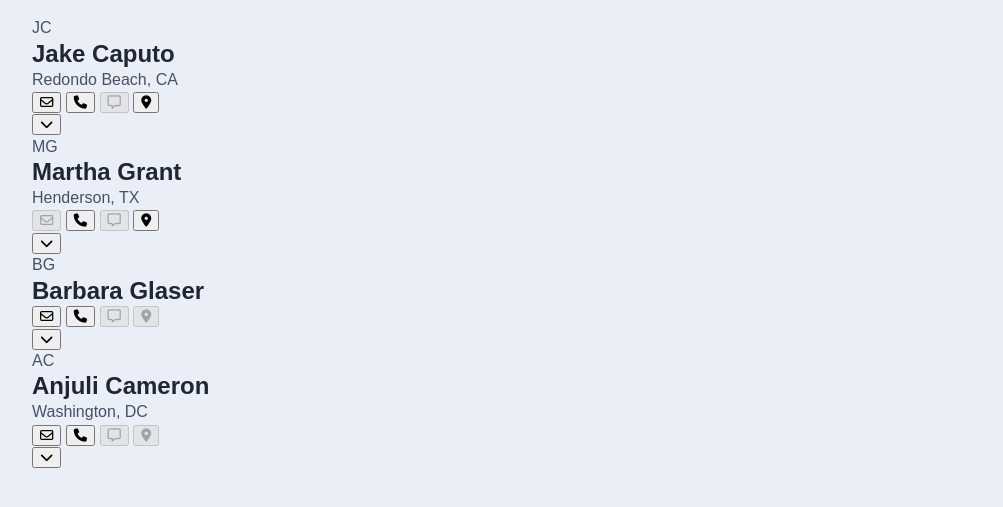
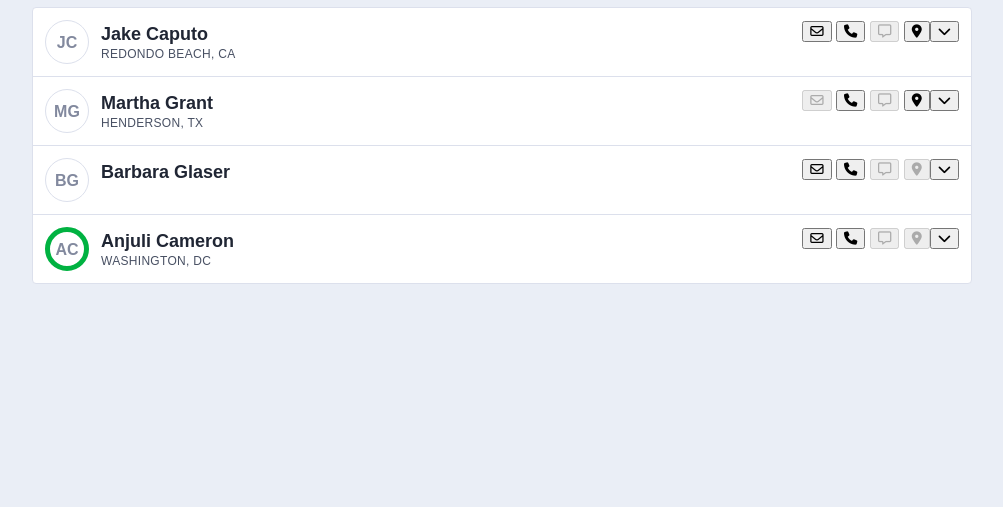
Before and after one commit to kyleschaeffer/ab-contacts, a website: page src/index.html in a window 1280 px wide. Shown: the part 61-568 px from the top of the page, without its empty margins (138-1141 px from the left). Drawn offline with Linux system fonts and the light colour scheme; a web font is replaced by a local one.

Commit message:
Add media list styles

```diff
--- a/src/css/app.css
+++ b/src/css/app.css
@@ -22,6 +22,7 @@
   /* Font weights */
   --w-light: 300;
   --w-normal: 400;
+  --w-med: 500;
   --w-semi: 600;
   --w-bold: 700;
 
@@ -29,6 +30,9 @@
   --h-compact: 1.2;
   --h-normal: 1.4;
   --h-expanded: 1.6;
+
+  /* Style */
+  --radius: 4px;
 
   /* Motion */
   --t-subtle: .2s;
@@ -100,7 +104,7 @@ figure {
   align-items: center;
   display: flex;
   flex-wrap: wrap;
-  margin-bottom: var(--gutter);
+  margin-bottom: calc(var(--gutter) / 2);
 }
 
 .title {
@@ -124,6 +128,84 @@ figure {
   }
 }
 
+/* Media list */
+.media-list {
+  background: var(--c-lightest);
+  border: 1px solid var(--c-light);
+  border-radius: var(--radius);
+}
+
+/* Media */
+.media {
+  display: flex;
+  flex-wrap: wrap;
+  padding: 12px;
+}
+
+.media + .media {
+  border-top: 1px solid var(--c-light);
+}
+
+/* Media thumbnails */
+.media-thumb {
+  border: 1px solid var(--c-light);
+  border-radius: 50%;
+  height: 44px;
+  margin-right: 12px;
+  width: 44px;
+}
+
+.media-thumb.is-success {
+  border-color: var(--c-success);
+  border-width: 5px;
+}
+
+.initials {
+  color: var(--c-dark);
+  display: block;
+  font-weight: var(--w-semi);
+  line-height: 44px;
+  text-align: center;
+}
+
+.is-success .initials {
+  line-height: 36px;
+}
+
+/* Media title */
+.media-title {
+  font-size: 1.125rem;
+  font-weight: var(--w-semi);
+  margin-top: 0.25rem;
+}
+
+.media-subtitle {
+  color: var(--c-darker);
+  font-size: 0.75rem;
+  font-weight: var(--w-med);
+  letter-spacing: 0.025em;
+  text-transform: uppercase;
+}
+
+/* Media actions */
+.media-actions {
+  display: flex;
+  justify-content: space-between;
+  margin: 6px 0 0 56px;
+  width: 100%;
+}
+
+@media only screen and (min-width: 480px) {
+  .media-content {
+    flex-grow: 1;
+  }
+
+  .media-actions {
+    margin: 0;
+    width: auto;
+  }
+}
+
 /* Screen readers only */
 .sr-only {
   border: 0;
```
